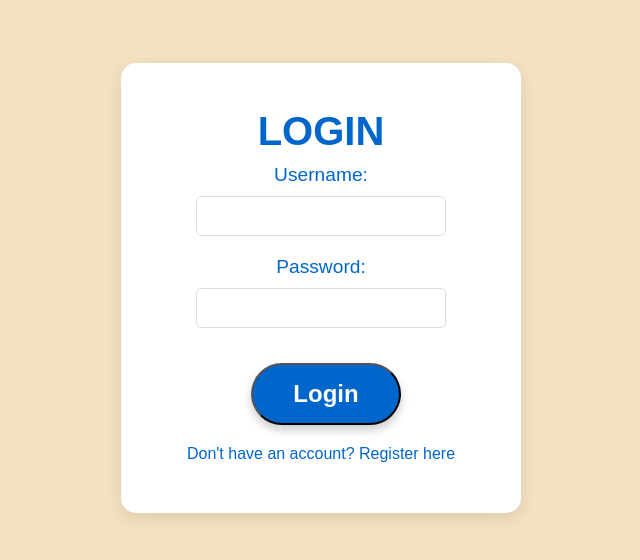
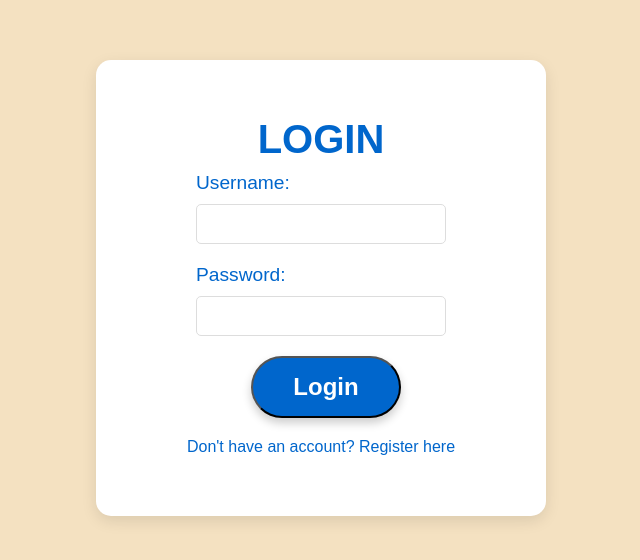
Before and after one commit to WilliamSmithWLS/Empty, a React (Create React App) app in the folder BeachDay-auth/client/: page /login in a window 1280 px wide. Shown: the part 112-672 px from the top of the page, without its empty margins (319-959 px from the left). Built offline with nearby package versions, Linux system fonts and the light colour scheme.

Commit message:
Update Login.css

```diff
--- a/BeachDay-auth/client/src/Login.css
+++ b/BeachDay-auth/client/src/Login.css
@@ -12,11 +12,11 @@
 
 .login-content {
   background-color: white;
-  padding: 20px; /* Reduced padding for a tighter fit */
+  padding: 30px;
   border-radius: 15px;
   box-shadow: 0px 5px 15px rgba(0, 0, 0, 0.1);
   width: 100%;
-  max-width: 400px; /* Keep the white box width the same */
+  max-width: 450px; /* Increased width for a slightly wider form */
   box-sizing: border-box;  /* Ensure padding is included in the total width */
   display: flex;
   flex-direction: column;  /* Arrange children elements vertically */
@@ -24,28 +24,25 @@
 }
 
 h1 {
-  font-size: 2.5rem; /* Slightly smaller font size */
-  margin-bottom: 15px; /* Reduced margin for tighter spacing */
+  font-size: 3rem;
+  margin-bottom: 20px;
   color: #0066cc;
 }
 
 .input-group {
-  margin-bottom: 15px; /* Reduced margin for tighter spacing */
+  margin-bottom: 20px;
   width: 100%; /* Ensure input group takes the full width of the form */
-  display: flex;
-  flex-direction: column;
-  align-items: center; /* Center the input boxes horizontally */
 }
 
 label {
-  font-size: 1.1rem; /* Slightly smaller font size */
-  margin-bottom: 5px; /* Reduced margin for tighter spacing */
+  font-size: 1.2rem;
+  margin-bottom: 5px;
   display: block;
 }
 
 input {
-  width: 300px; /* Set a specific width for the input boxes */
-  padding: 10px;  /* Reduced padding for tighter fields */
+  width: 90%; /* Makes input fields wider, leaving less white space */
+  padding: 12px;  /* Increased padding for larger fields */
   font-size: 1rem;
   border: 1px solid #ddd;
   border-radius: 10px;
@@ -59,15 +56,14 @@ input:focus {
 }
 
 button {
-  padding: 10px 20px; /* Reduced padding for a smaller button */
-  font-size: 1.1rem; /* Slightly smaller font size */
+  padding: 12px 25px;
+  font-size: 1.2rem;
   color: white;
   background: #0066cc; /* Blue button */
   border-radius: 50px;
-  width: 300px; /* Match the width of the input boxes */
+  width: 90%; /* Makes button width match the input fields */
   cursor: pointer;
   transition: background 0.3s ease, transform 0.3s ease;
-  margin-top: 15px; /* Reduced margin for tighter spacing */
 }
 
 button:hover {
@@ -77,13 +73,13 @@ button:hover {
 
 .error-message {
   color: red;
-  font-size: 0.9rem; /* Slightly smaller font size */
-  margin-top: 10px; /* Reduced margin for tighter spacing */
+  font-size: 1rem;
+  margin-top: 10px;
 }
 
 .redirect {
-  margin-top: 15px; /* Reduced margin for tighter spacing */
-  font-size: 0.9rem; /* Slightly smaller font size */
+  margin-top: 20px;
+  font-size: 1rem;
 }
 
 .redirect a {
```
